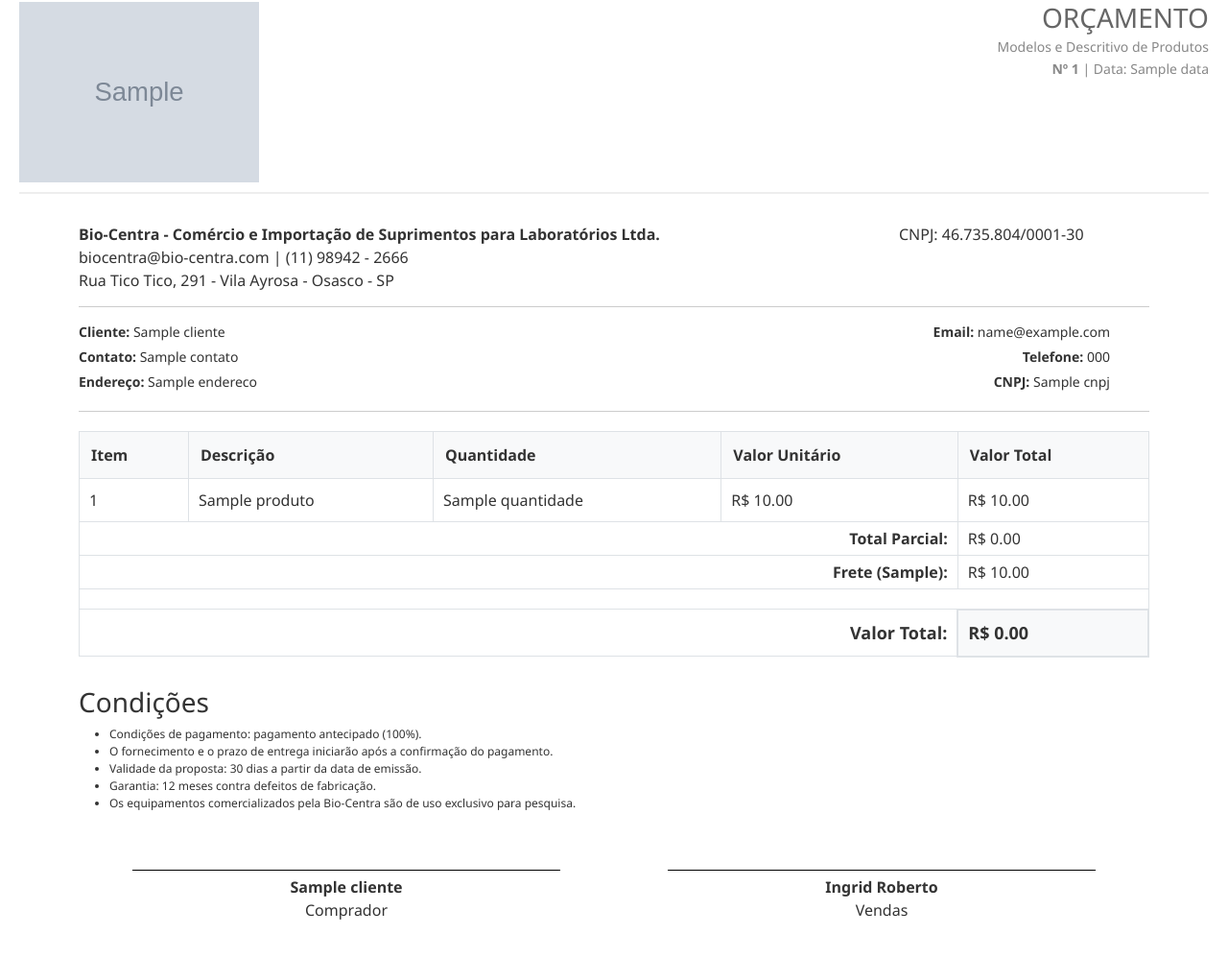
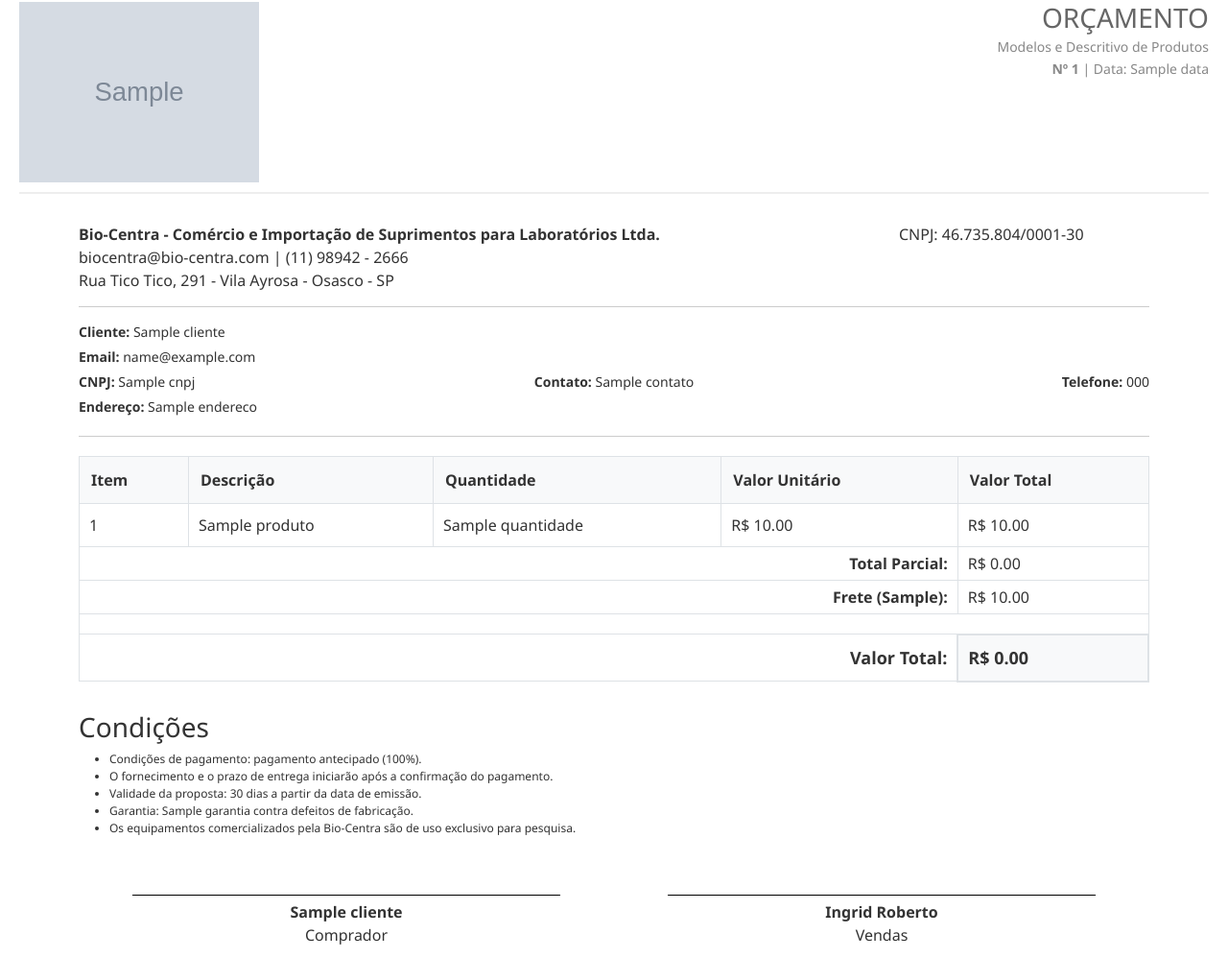
Before and after one commit to CleudemirFaccoJr/BioCentra, a Flask app: template templates/orcamento.html in a window 1280 px wide. Shown: the part 18-1016 px from the top of the page at 96% size. Run offline with Flask 3, Linux system fonts and the light colour scheme; the template is opened without the code that fills it: most values are stand-ins (such as "Sample title", 1, 10 or a date in 2020); grey boxes marked "Sample" are stand-in pictures.

Commit message:
Implementar o gerenciamento de dados do cliente e aprimorar a interface do usuário para o registro de produtos.

```diff
--- a/app.py
+++ b/app.py
@@ -3,7 +3,7 @@
 import os
 import firebase_admin
 from firebase_admin import credentials, db
-from flask import Flask, json, render_template, request,after_this_request, send_file, session, redirect, url_for
+from flask import Flask, json, jsonify, render_template, request,after_this_request, send_file, session, redirect, url_for
 from weasyprint import HTML, CSS
 from datetime import datetime
 from werkzeug.utils import secure_filename
@@ -42,6 +42,23 @@
 
 @app.route('/proximo', methods=['POST'])
 def proximo():
+    # Coleta os dados do formulário
+    dados_cliente = {
+        'nome': request.form.get('nome'),
+        'cnpj': request.form.get('cnpj').replace('.', '').replace('/', '').replace('-', ''), # Limpa a máscara
+        'contato': request.form.get('contato'),
+        'email': request.form.get('email'),
+        'telefone': request.form.get('telefone'),
+        'endereco': request.form.get('endereco'),
+        'tipo_frete': request.form.get('tipo_frete'),
+        'valor_frete': request.form.get('valor_frete') or '0'
+    }
+
+    # 1. Salva/Atualiza no Firebase usando o CNPJ como ID único
+    if dados_cliente['cnpj']:
+        ref = db.reference(f"clientes/{dados_cliente['cnpj']}")
+        ref.set(dados_cliente) # O 'set' sobrescreve se já existir, evitando duplicatas
+
     # Salva os dados do cliente na sessão
     session['cliente'] = {
         'nome': request.form.get('nome'),
@@ -55,6 +72,13 @@
     }
     return render_template('cadastro_produtos.html')
 
+@app.route('/buscar-cliente/<cnpj>')
+def buscar_cliente(cnpj):
+    cnpj_limpo = cnpj.replace('.', '').replace('/', '').replace('-', '')
+    ref = db.reference(f"clientes/{cnpj_limpo}")
+    cliente = ref.get()
+    return jsonify(cliente) if cliente else jsonify(None)
+
 @app.route('/gerar-orcamento', methods=['POST'])
 def gerar_orcamento():
     cliente = session.get('cliente')
@@ -67,6 +91,7 @@
     valores = request.form.getlist('prod_valor[]')
     specs = request.form.getlist('prod_specs[]')
     fotos = request.files.getlist('prod_foto[]') # Arquivos de imagem
+    garantias = request.form.getlist('prod_garantia[]')
 
     lista_produtos = []
     total_geral = 0
@@ -85,7 +110,7 @@
             caminho_foto_final = caminho_foto_final.replace('\\', '/')
             arquivos_para_deletar.append(caminho_foto_final)
 
-        v_unit = float(valores[i] or 0)
+        v_unit = float(valores[i].replace('.', '').replace(',', '.') or 0)
         qtd = int(quants[i] or 0)
         subtotal = v_unit * qtd
         total_geral += subtotal
@@ -96,7 +121,8 @@
             'especificacoes': specs[i],
             'quantidade': qtd,
             'valor_unitario': v_unit,
-            'subtotal': subtotal
+            'subtotal': subtotal,
+            'garantia': garantias[i]
         })
 
     # LÓGICA DO NÚMERO INCREMENTAL COM FIREBASE
--- a/templates/orcamento.html
+++ b/templates/orcamento.html
@@ -95,34 +95,23 @@
 
 <!-- Dados do Cliente -->
 <div style="font-size: 14px; margin-bottom: 20px; width: 100%;">
-
-    <div style="width: 100%; margin-bottom: 5px;">
-        <div style="display: inline-block; width: 48%; vertical-align: top;">
-            <strong>Cliente:</strong> {{ cliente.nome }}
-        </div>
-        <div style="display: inline-block; width: 48%; vertical-align: top; text-align: right;">
-            <strong>Email:</strong> {{ cliente.email }}
-        </div>
+    <div style="margin-bottom: 5px;">
+        <strong>Cliente:</strong> {{ cliente.nome }}
     </div>
 
-    <div style="width: 100%; margin-bottom: 5px;">
-        <div style="display: inline-block; width: 48%; vertical-align: top;">
-            <strong>Contato:</strong> {{ cliente.contato }}
-        </div>
-        <div style="display: inline-block; width: 48%; vertical-align: top;text-align: right;">
-            <strong>Telefone:</strong> {{ cliente.telefone }}
-        </div>
+    <div style="margin-bottom: 5px;">
+        <strong>Email:</strong> {{ cliente.email }}
     </div>
 
-    <div style="width: 100%;">
-        <div style="display: inline-block; width: 48%; vertical-align: top;">
-            <strong>Endereço:</strong> {{ cliente.endereco }}
-        </div>
-        <div style="display: inline-block; width: 48%; vertical-align: top;text-align: right;">
-            <strong>CNPJ:</strong> {{ cliente.cnpj if cliente.cnpj else '---' }}
-        </div>
+    <div style="margin-bottom: 5px; display: table; width: 100%;">
+        <div style="display: table-cell; width: 33%;"><strong>CNPJ:</strong> {{ cliente.cnpj }}</div>
+        <div style="display: table-cell; width: 33%; text-align: center;"><strong>Contato:</strong> {{ cliente.contato }}</div>
+        <div style="display: table-cell; width: 33%; text-align: right;"><strong>Telefone:</strong> {{ cliente.telefone }}</div>
     </div>
 
+    <div>
+        <strong>Endereço:</strong> {{ cliente.endereco }}
+    </div>
 </div>
 
 <div style="border-bottom: 1px solid #ccc; margin: 15px 0;"></div>
@@ -183,7 +172,15 @@
     <li>Condições de pagamento: pagamento antecipado (100%).</li>
     <li>O fornecimento e o prazo de entrega iniciarão após a confirmação do pagamento.</li>
     <li>Validade da proposta: 30 dias a partir da data de emissão.</li>
-    <li>Garantia: 12 meses contra defeitos de fabricação.</li>
+    <li>Garantia:
+    {% set garantias_unicas = [] %}
+    {% for p in produtos %}
+        {% if p.garantia not in garantias_unicas %}
+            {% set _ = garantias_unicas.append(p.garantia) %}
+        {% endif %}
+    {% endfor %}
+    {{ garantias_unicas | join(', ') }} contra defeitos de fabricação.
+  </li>
     <li>Os equipamentos comercializados pela Bio-Centra são de uso exclusivo para pesquisa.</li>
   </ul>
 </div>
```
Also changed, not shown: templates/cadastro_produtos.html (+21 -1 lines), templates/index.html (+20 -0 lines).
